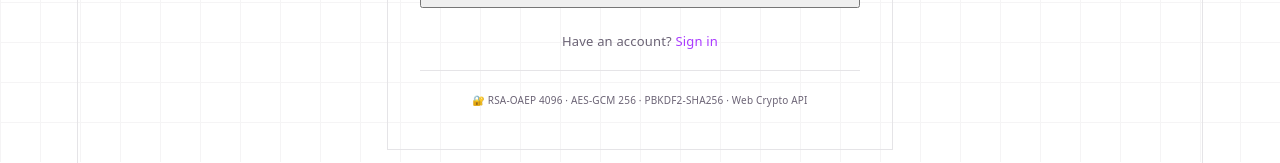
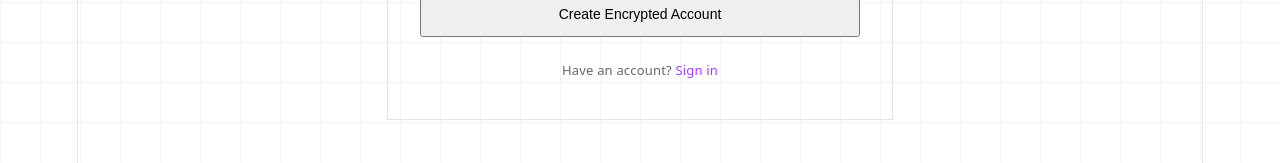
Before and after one commit to FavieCodes/whisperbox, a React (Vite) app: page /register in a window 1280 px wide. Shown: the part 638-801 px from the top of the page. Built offline with nearby package versions, Linux system fonts and the light colour scheme; no server answers; the HTML template or start-up script is replaced by a standard one; a web font is replaced by a local one.

Commit message:
Fix: Update AuthPage.jsx to remove unwanted tag

```diff
--- a/src/pages/AuthPage.jsx
+++ b/src/pages/AuthPage.jsx
@@ -48,7 +48,7 @@ export default function AuthPage({ mode }) {
   const [displayName,  setDisplayName]  = useState('')
   const [password,     setPassword]     = useState('')
   const [confirm,      setConfirm]      = useState('')
-  const [keyStep,      setKeyStep]      = useState(null)   // null | 'generating' | 'done'
+  const [keyStep,      setKeyStep]      = useState(null)
 
   // Password visibility toggles
   const [showPw,      setShowPw]      = useState(false)
@@ -282,9 +282,6 @@ export default function AuthPage({ mode }) {
           }
         </div>
 
-        <div className="auth-security-note">
-          🔐 RSA-OAEP 4096 · AES-GCM 256 · PBKDF2-SHA256 · Web Crypto API
-        </div>
       </div>
     </div>
   )
```
